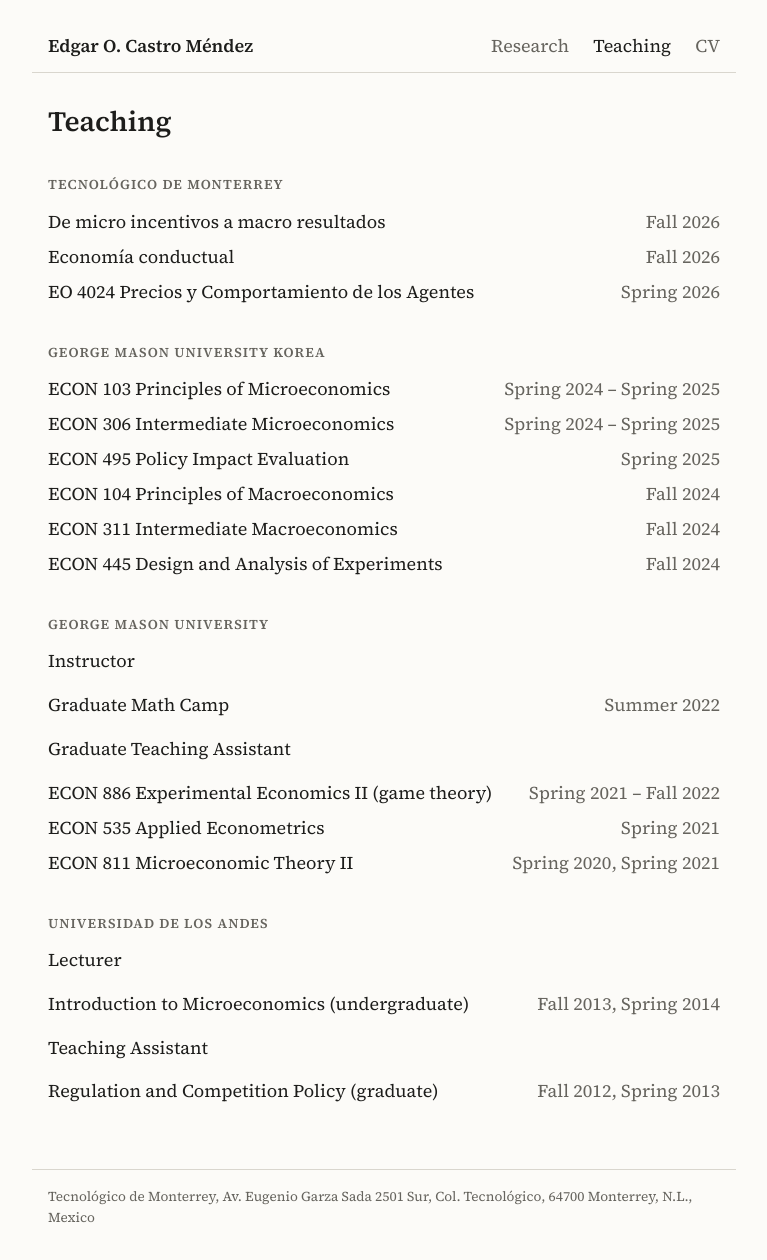
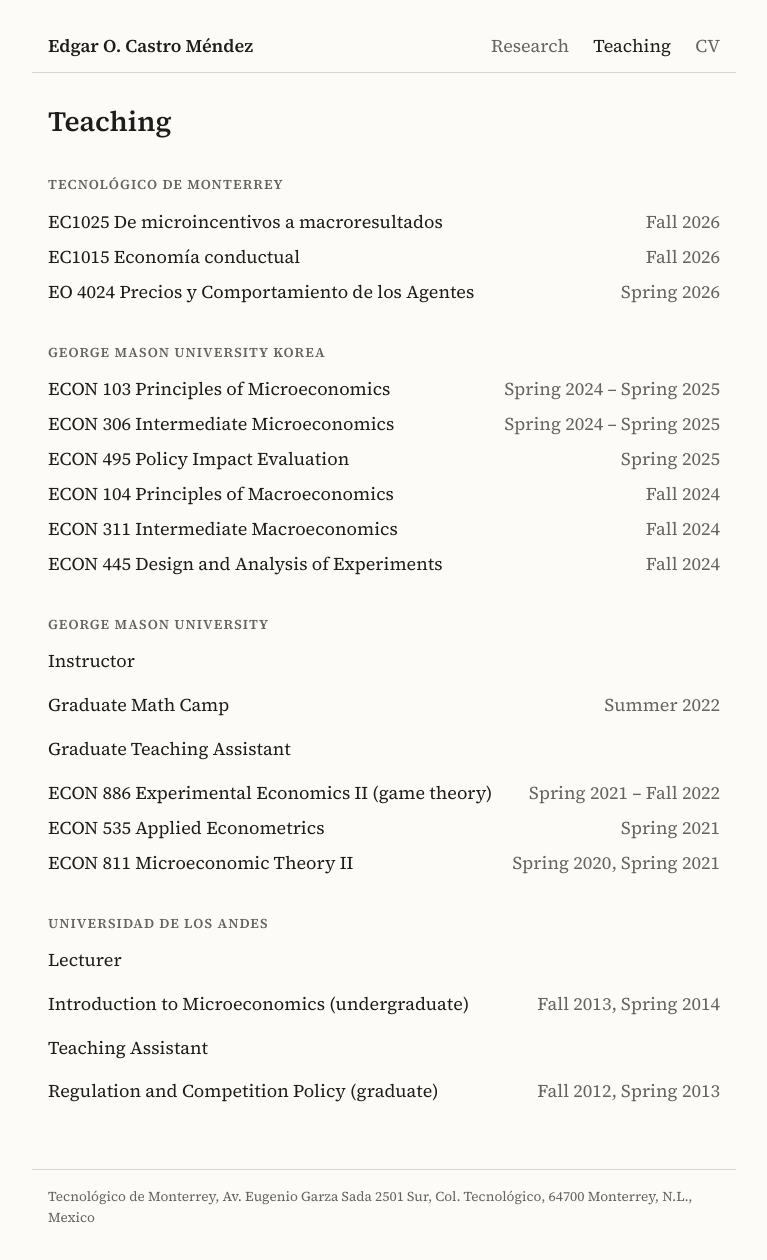
Before and after one commit to ecastrom/cv, a Jekyll site: the page built from teaching.md, in a window 1280 px wide. Shown: the whole page, without its empty margins (256-1023 px from the left). Built offline with Jekyll 4.4.1, drawn with Linux system fonts in a browser that asks for light colours.

Commit message:
Add course codes for Fall 2026 courses
Co-Authored-By: Claude Opus 5.5 <noreply@anthropic.com>

```diff
--- a/teaching.md
+++ b/teaching.md
@@ -7,8 +7,8 @@ title: Teaching
 
 ## Tecnológico de Monterrey
 
-- <span class="date">Fall 2026</span> De micro incentivos a macro resultados
-- <span class="date">Fall 2026</span> Economía conductual
+- <span class="date">Fall 2026</span> EC1025 De microincentivos a macroresultados
+- <span class="date">Fall 2026</span> EC1015 Economía conductual
 - <span class="date">Spring 2026</span> EO 4024 Precios y Comportamiento de los Agentes
 
 ## George Mason University Korea
```
Also changed, not shown: SESSION_NOTES.md (+1 -1 lines), cv.md (+2 -2 lines), CHANGELOG.md, 2 other files.
